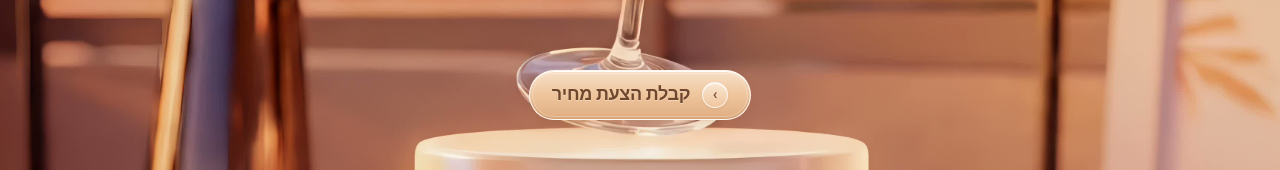
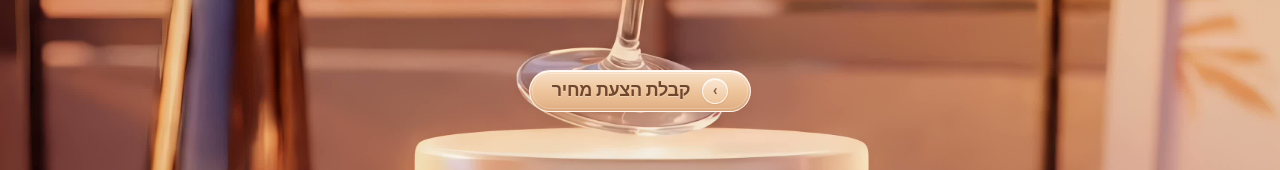
Before and after one commit to yossisossi445-web/sunset-bar, a React (Vite) app: page / in a window 1280 px wide. Shown: the part 471-641 px from the top of the page. Built offline with nearby package versions, Linux system fonts and the light colour scheme.

Commit message:
Reduce button padding in HeroScroll component

```diff
--- a/src/components/HeroScroll.jsx
+++ b/src/components/HeroScroll.jsx
@@ -221,7 +221,7 @@ const HeroScroll = () => {
               alignItems: "center",
               justifyContent: "center",
               gap: "12px",
-              padding: "11px 22px",
+              padding: "7px 22px",
               background:
                 "linear-gradient(180deg,#f7e0c8 0%,#efc79f 46%,#e0ad81 100%)",
               border: "1px solid rgba(255,250,244,.95)",
```
